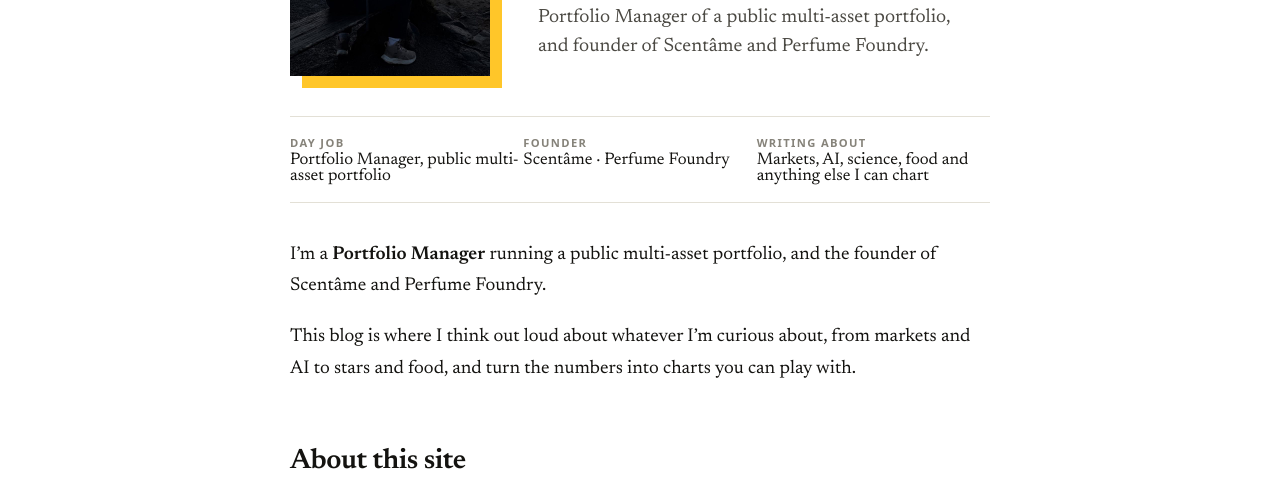
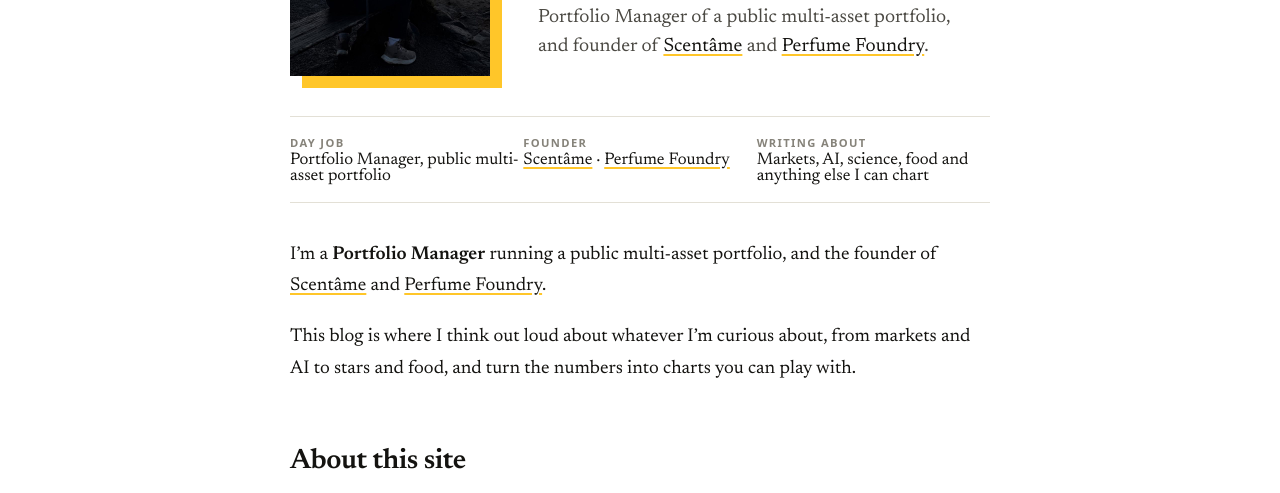
Before and after one commit to cestbola/bolanle-me, an Astro site: page /about in a window 1280 px wide. Shown: the part 255-748 px from the top of the page. Built offline with nearby package versions, Linux system fonts and the light colour scheme; Astro itself is replaced by a stand-in of ours.

Commit message:
Link Scentâme and Perfume Foundry
Adds scentame.com and perfumefoundry.ai. Business names now link on the
home page, About page and the author card on every post, via a shared
helper in src/lib/bio.ts.

Co-Authored-By: Claude Opus 5.5 <noreply@anthropic.com>
Claude-Session: https://claude.ai/code/session_011vZjtJkG9QXqYKw39dGqL1

```diff
--- /dev/null
+++ b/src/lib/bio.ts
@@ -0,0 +1,12 @@
+import { ME } from '../site';
+
+export const escape = (t: string) =>
+  t.replace(/[&<>"]/g, (c) => ({ '&': '&amp;', '<': '&lt;', '>': '&gt;', '"': '&quot;' })[c]!);
+
+/** Escapes text and turns business names (ME.ventures) into links to their websites. */
+export const withLinks = (text: string) =>
+  ME.ventures.reduce(
+    (out, v) =>
+      v.href ? out.split(escape(v.name)).join(`<a href="${escape(v.href)}" rel="noopener" target="_blank">${escape(v.name)}</a>`) : out,
+    escape(text).replace(/\*\*(.+?)\*\*/g, '<strong>$1</strong>'),
+  );
--- a/src/pages/about.astro
+++ b/src/pages/about.astro
@@ -3,15 +3,7 @@ import Base from '../layouts/Base.astro';
 import Avatar from '../components/Avatar.astro';
 import { ME } from '../site';
 
-const escape = (t: string) => t.replace(/[&<>"]/g, (c) => ({ '&': '&amp;', '<': '&lt;', '>': '&gt;', '"': '&quot;' })[c]!);
-// Business names become links wherever they appear, once their website is set in site.ts
-const linkVentures = (html: string) =>
-  ME.ventures.reduce(
-    (out, v) => (v.href ? out.split(escape(v.name)).join(`<a href="${escape(v.href)}" rel="noopener" target="_blank">${escape(v.name)}</a>`) : out),
-    html,
-  );
-// tiny **bold** support for bio paragraphs
-const md = (t: string) => linkVentures(escape(t).replace(/\*\*(.+?)\*\*/g, '<strong>$1</strong>'));
+import { withLinks } from '../lib/bio';
 ---
 <Base title="About" description={ME.shortBio}>
   <div class="wrap">
@@ -20,7 +12,7 @@ const md = (t: string) => linkVentures(escape(t).replace(/\*\*(.+?)\*\*/g, '<str
       <div>
         <span class="kicker">About</span>
         <h1>{ME.name}</h1>
-        <p class="about-short" set:html={linkVentures(escape(ME.shortBio))} />
+        <p class="about-short" set:html={withLinks(ME.shortBio)} />
         {ME.links.length > 0 && (
           <div class="about-links">{ME.links.map((l) => <a class="tag" href={l.href} rel="me noopener" target="_blank">{l.label} ↗</a>)}</div>
         )}
@@ -28,11 +20,11 @@ const md = (t: string) => linkVentures(escape(t).replace(/\*\*(.+?)\*\*/g, '<str
     </section>
 
     {ME.facts.length > 0 && (
-      <ul class="facts">{ME.facts.map((f) => <li><b>{f.label}</b><span set:html={linkVentures(escape(f.text))} /></li>)}</ul>
+      <ul class="facts">{ME.facts.map((f) => <li><b>{f.label}</b><span set:html={withLinks(f.text)} /></li>)}</ul>
     )}
 
     <div class="prose">
-      {ME.bio.map((p) => <p set:html={md(p)} />)}
+      {ME.bio.map((p) => <p set:html={withLinks(p)} />)}
       <h2>About this site</h2>
       <p>Most posts include <strong>interactive charts</strong>. Some ask for your view: place yourself on a scale, move points on a 2×2, sketch your estimate before the data is revealed, or rearrange a ranking and compare it with mine.</p>
       <p>Your answers are stored only in your own browser. Nothing is collected or tracked.</p>
--- a/src/pages/index.astro
+++ b/src/pages/index.astro
@@ -5,6 +5,7 @@ import ThoughtMap from '../components/ThoughtMap.astro';
 import Avatar from '../components/Avatar.astro';
 import { getPosts, slugifyTag } from '../lib/posts';
 import { SITE, ME } from '../site';
+import { withLinks } from '../lib/bio';
 
 const posts = await getPosts();
 const tags = [...new Set(posts.flatMap((p) => p.data.tags))].sort();
@@ -15,7 +16,7 @@ const tags = [...new Set(posts.flatMap((p) => p.data.tags))].sort();
       <div>
         <span class="kicker">{SITE.name}</span>
         <h1>Thinking out loud, <span class="hl">in charts.</span></h1>
-        <p>I'm {ME.name}. {ME.shortBio}</p>
+        <p set:html={withLinks(`I'm ${ME.name}. ${ME.shortBio}`)} />
         <div class="hero-actions">
           {posts[0] && <a class="btn" href={`/posts/${posts[0].id}/`}>Read the latest</a>}
           <a class="btn ghost" href="/about/">About me</a>
--- a/src/pages/posts/[...slug].astro
+++ b/src/pages/posts/[...slug].astro
@@ -4,6 +4,7 @@ import Base from '../../layouts/Base.astro';
 import Avatar from '../../components/Avatar.astro';
 import Intensity from '../../components/Intensity.astro';
 import { ME } from '../../site';
+import { withLinks } from '../../lib/bio';
 import { getPosts, fmtDate, readingTime, slugifyTag } from '../../lib/posts';
 
 export async function getStaticPaths() {
@@ -42,7 +43,7 @@ const { title, date, description, tldr, tags, spice } = post.data;
       <Avatar size={64} round />
       <div>
         <a class="author-name" href="/about/">{ME.name}</a>
-        <p>{ME.shortBio}</p>
+        <p set:html={withLinks(ME.shortBio)} />
       </div>
     </aside>
 
--- a/src/site.ts
+++ b/src/site.ts
@@ -22,10 +22,10 @@ export const ME = {
     'This blog is where I think out loud about whatever I’m curious about, from markets and AI to stars and food, and turn the numbers into charts you can play with.',
   ],
   // Your businesses. Add each website's address to `href` and the name becomes a link
-  // on the About page. Leave `href` empty to show the name without a link.
+  // on the home page, the About page and the author card on every post. Leave `href` empty to show the name without a link.
   ventures: [
-    { name: 'Scentâme', href: '' },
-    { name: 'Perfume Foundry', href: '' },
+    { name: 'Scentâme', href: 'https://scentame.com' },
+    { name: 'Perfume Foundry', href: 'https://perfumefoundry.ai' },
   ],
   // Quick facts on the About page. Delete any you don’t want.
   facts: [
```
